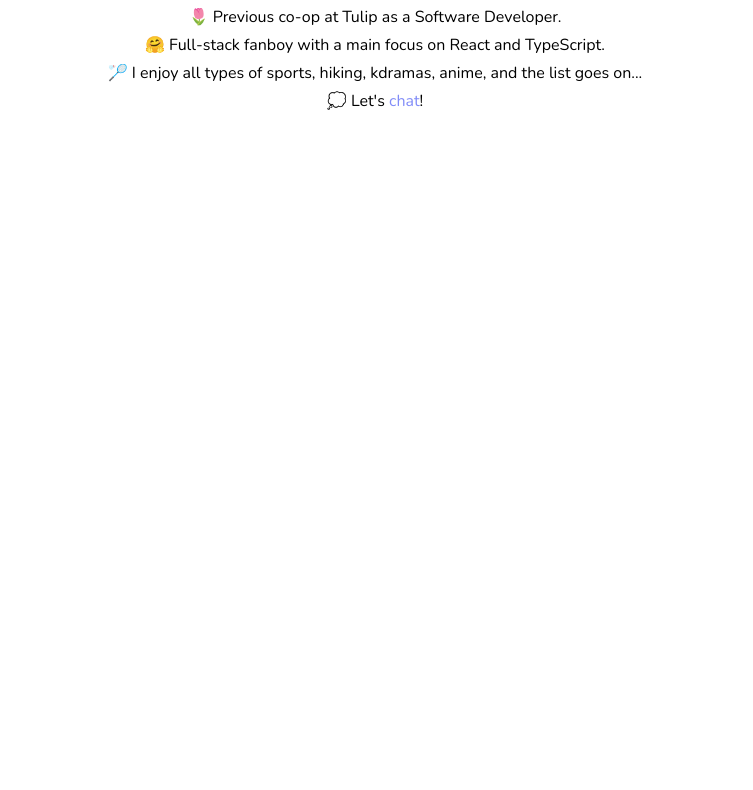
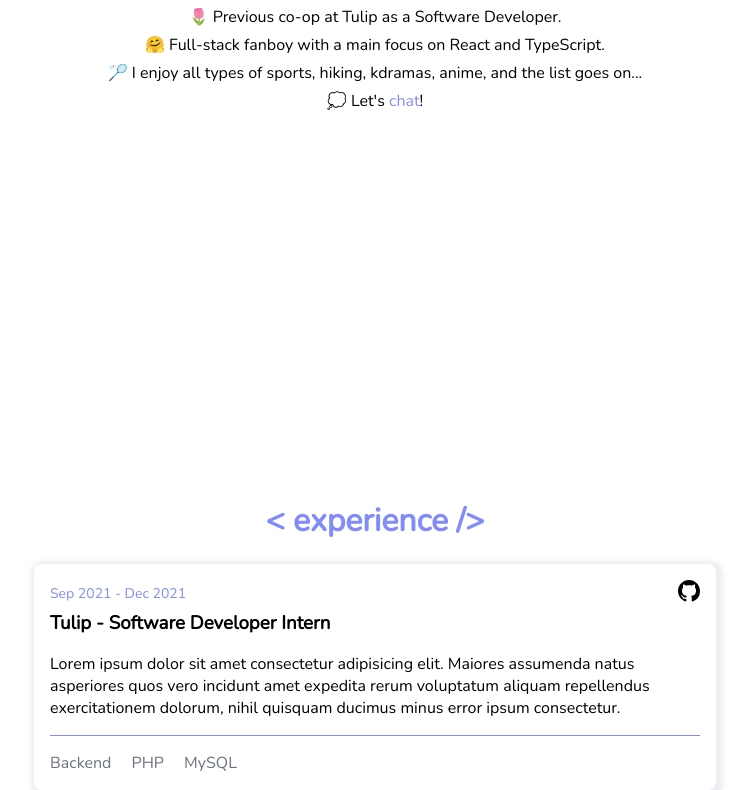
Before and after one commit to L-Michael1/mlammy-v2, a React (Create React App) app: page / in a window 1280 px wide. Shown: the part 1051-1841 px from the top of the page, without its empty margins (265-1018 px from the left). Before the commit the page ends 1166 px from the top, so only its background shows below. Built offline with nearby package versions, Linux system fonts and the light colour scheme.

Commit message:
Experience section

```diff
--- /dev/null
+++ b/src/components/Experience/Experience.styled.tsx
@@ -0,0 +1,25 @@
+import styled from 'styled-components'
+
+export const ExperienceContainer = styled.div`
+    display: flex;
+    justify-content: center;
+    align-items: center;
+    flex-direction: column;
+    margin-top: 24rem;
+
+    @media (max-width: 900px){
+        margin-top: 18rem;
+        width: 80%;
+    }
+`
+
+export const Heading = styled.h1`
+    font-size: 2rem;
+
+    &:before {
+        content: '< ';
+    }
+    &:after{
+        content: '  />'
+    }
+`
--- /dev/null
+++ b/src/components/Experience/Experience.tsx
@@ -0,0 +1,30 @@
+import { ExperienceContainer, Heading } from './Experience.styled'
+import { Card, CardHeader, CardContent, CardFooter } from '../Card/Card'
+import { GoMarkGithub } from 'react-icons/go'
+
+const Experience = () => {
+    return (
+        <ExperienceContainer>
+            <Heading>experience</Heading>
+            <br />
+            <Card width={650}>
+                <CardHeader
+                    date='Sep 2021 - Dec 2021'
+                    title='Tulip - Software Developer Intern'
+                    avatar={
+                        <GoMarkGithub />
+                    }
+                    avatarLink='https://github.com'
+                />
+                <CardContent>
+                    Lorem ipsum dolor sit amet consectetur adipisicing elit. Maiores assumenda natus asperiores quos vero incidunt amet expedita rerum voluptatum aliquam repellendus exercitationem dolorum, nihil quisquam ducimus minus error ipsum consectetur.
+                </CardContent>
+                <CardFooter>
+                    Backend PHP MySQL
+                </CardFooter>
+            </Card>
+        </ExperienceContainer>
+    )
+}
+
+export default Experience
--- a/src/pages/Home/Home.tsx
+++ b/src/pages/Home/Home.tsx
@@ -2,6 +2,7 @@ import { useRef } from 'react'
 import Navbar from '../../components/Navbar/Navbar'
 import Landing from '../../components/Landing/Landing'
 import About from '../../components/About/About'
+import Experience from '../../components/Experience/Experience'
 import { Card, CardHeader, CardContent, CardFooter } from '../../components/Card/Card'
 import { GoMarkGithub } from 'react-icons/go'
 type HomeProps = {
@@ -18,6 +19,7 @@ const Home = ({ themeType, toggleTheme }: HomeProps) => {
             <Navbar themeType={themeType} toggleTheme={toggleTheme} aboutRef={aboutRef} />
             <Landing themeType={themeType} />
             <About ref={aboutRef} />
+            <Experience />
         </>
     )
 }
```
